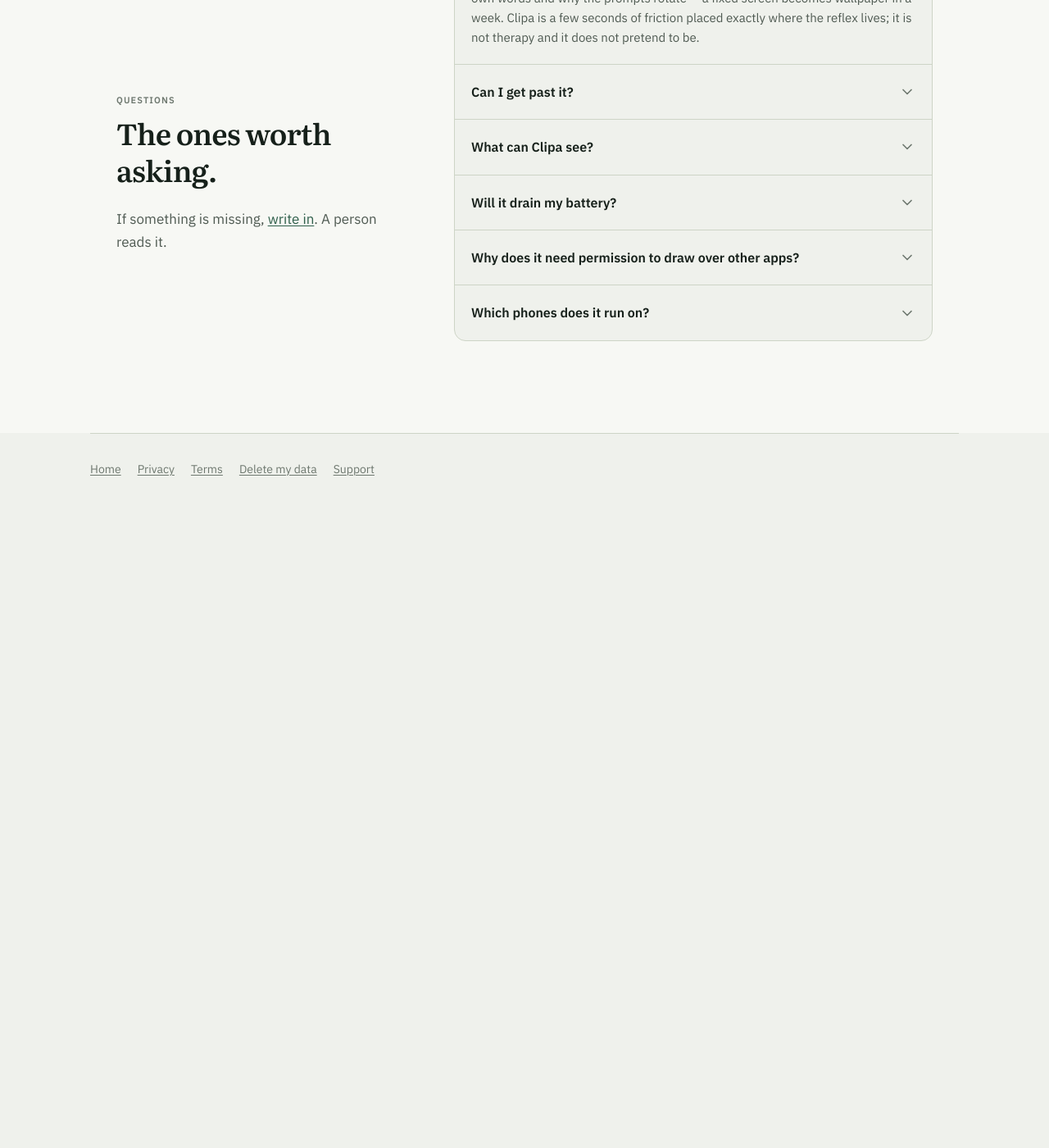
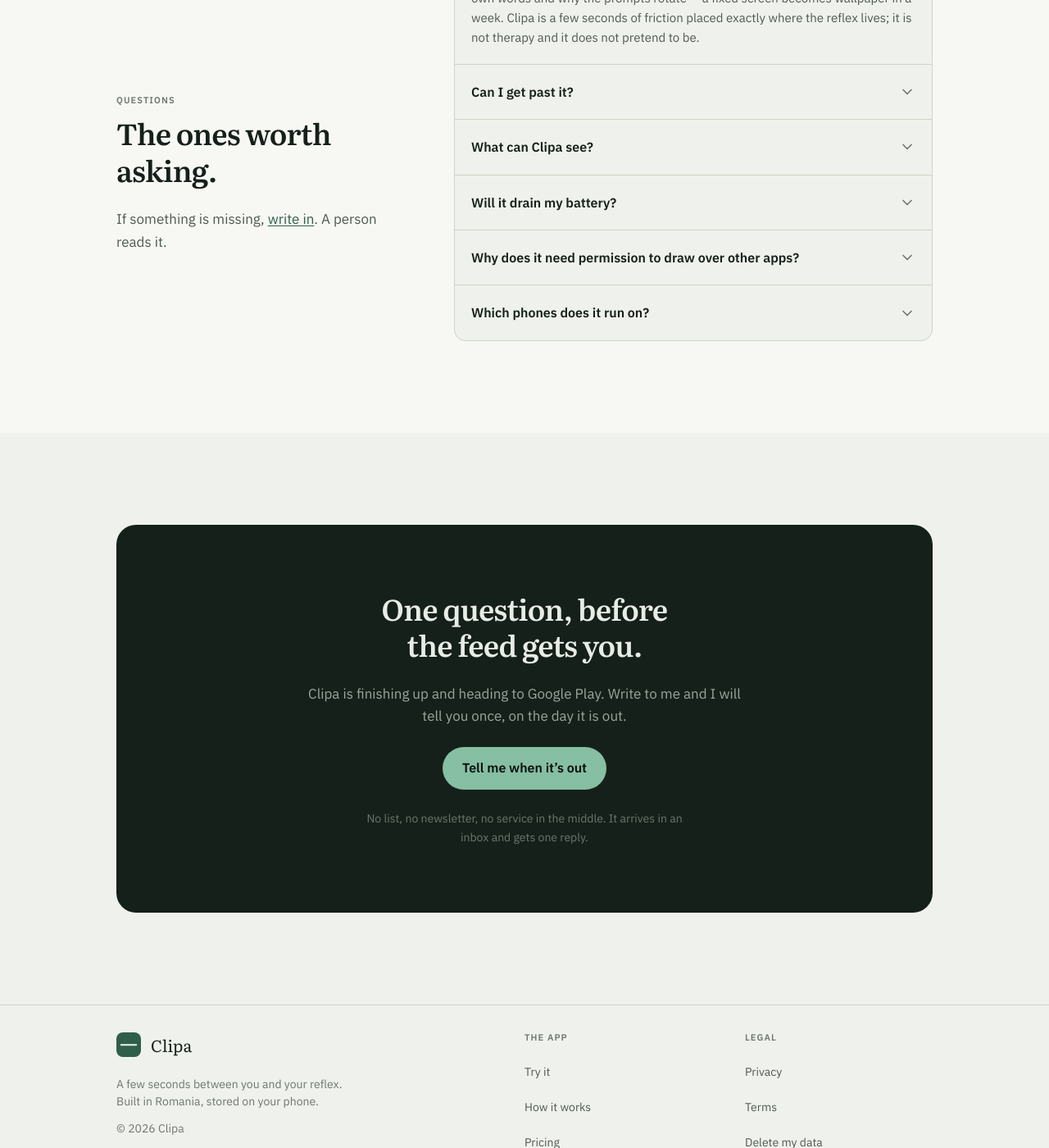
Before and after one commit to IosuaPallo/clipa-site, a Jekyll site: the page built from index.md, in a window 1280 px wide and 1400 px high, scrolled down 6611 px. Shown: the whole window at 82% size. Built offline with Jekyll 4.4.1, drawn with Linux system fonts in a browser that asks for light colours; before the commit the page ends 7241 px from its top, so only the background shows below that.

Commit message:
Section 9: the closing card, and a footer (#12)
The design drew an email FORM. There is no form.

Wiring a third-party list into this particular site would have the page
handing your address to a service in order to argue that nothing about you
leaves your phone. So it is a mailto: to the real address instead.

The honest consequence is that the promise gets STRONGER. The design's small
print read "one email, then the list is deleted", which is a claim someone has
to keep honouring. There is now no list at all: "No list, no newsletter, no
service in the middle. It arrives in an inbox and gets one reply." True by
construction rather than by discipline.

The card uses the app's own dark pair rather than an invented palette -
--ink-050 on --text with --green-400 for the action - so it reads as Clipa's
dark mode. Verified: #16201A, #E8ECE6, #86BFA3.

The footer replaces the layout's single row of links with three columns, and
its year comes from the date filter. A typed one is wrong every January and
nobody notices until March.

That is all nine sections.

Co-authored-by: Claude Opus 5 <noreply@anthropic.com>

```diff
--- /dev/null
+++ b/_includes/cta.html
@@ -0,0 +1,38 @@
+{%- comment -%}
+  Section 9.
+
+  The design drew an email FORM. There is no form, because there is no backend
+  and this is not the product to wire a third-party list into: a page whose
+  argument is that nothing about you leaves your phone should not hand your
+  address to a service in order to say so.
+
+  So it is a mailto:. The honest consequence is that the promise gets stronger
+  rather than weaker - the design's small print said "one email, then the list
+  is deleted", and now there is no list at all to delete. That is a claim that
+  cannot rot, which the other version could.
+
+  Colours are the app's own dark pair rather than an invented palette, so the
+  card reads as Clipa's dark mode: --ink-050 on --text, with --green-400 for
+  the action.
+{%- endcomment -%}
+<section class="section" id="cta">
+  <div class="frame">
+    <div class="cta">
+      <h2 class="cta__title">One question, before the feed gets you.</h2>
+      <p class="cta__body">
+        Clipa is finishing up and heading to Google Play. Write to me and I will
+        tell you once, on the day it is out.
+      </p>
+      <p class="cta__action">
+        <a class="btn cta__btn"
+           href="mailto:{{ site.contact_email }}?subject=Tell%20me%20when%20Clipa%20is%20out">
+          Tell me when it&rsquo;s out
+        </a>
+      </p>
+      <p class="cta__note">
+        No list, no newsletter, no service in the middle. It arrives in an inbox
+        and gets one reply.
+      </p>
+    </div>
+  </div>
+</section>
--- /dev/null
+++ b/_includes/footer.html
@@ -0,0 +1,32 @@
+{%- comment -%}
+  Three columns on the landing page. The year is derived rather than typed -
+  a hardcoded one is wrong every January and nobody notices for months.
+{%- endcomment -%}
+<footer class="site-footer">
+  <div class="frame footer">
+    <div class="footer__brand">
+      <span class="brand">
+        <span class="mark" aria-hidden="true"></span>
+        <span class="mark-name">Clipa</span>
+      </span>
+      <p>A few seconds between you and your reflex. Built in Romania, stored on your phone.</p>
+      <p class="footer__copy">&copy; {{ 'now' | date: "%Y" }} Clipa</p>
+    </div>
+
+    <nav class="footer__col" aria-label="The app">
+      <p class="eyebrow">The app</p>
+      <a href="{{ '/#try' | relative_url }}">Try it</a>
+      <a href="{{ '/#how' | relative_url }}">How it works</a>
+      <a href="{{ '/#pricing' | relative_url }}">Pricing</a>
+      <a href="{{ '/#faq' | relative_url }}">Questions</a>
+    </nav>
+
+    <nav class="footer__col" aria-label="Legal">
+      <p class="eyebrow">Legal</p>
+      <a href="{{ '/privacy/' | relative_url }}">Privacy</a>
+      <a href="{{ '/terms/' | relative_url }}">Terms</a>
+      <a href="{{ '/delete-my-data/' | relative_url }}">Delete my data</a>
+      <a href="{{ '/support/' | relative_url }}">Support</a>
+    </nav>
+  </div>
+</footer>
--- a/_layouts/landing.html
+++ b/_layouts/landing.html
@@ -33,16 +33,7 @@
   {{ content }}
 </main>
 
-<footer class="site-footer frame">
-  <nav aria-label="Footer">
-    <a href="{{ '/' | relative_url }}">Home</a>
-    <a href="{{ '/privacy/' | relative_url }}">Privacy</a>
-    <a href="{{ '/terms/' | relative_url }}">Terms</a>
-    <a href="{{ '/delete-my-data/' | relative_url }}">Delete my data</a>
-    <a href="{{ '/support/' | relative_url }}">Support</a>
-  </nav>
-  {% if site.developer %}<p>{{ site.developer }}</p>{% endif %}
-</footer>
+{% include footer.html %}
 
 <script src="{{ '/assets/site.js' | relative_url }}" defer></script>
 </body>
--- a/assets/site.css
+++ b/assets/site.css
@@ -755,3 +755,41 @@ th { color: var(--text); font-weight: 600; }
 @media (prefers-reduced-motion: reduce) {
   .faq__chev, .js-faq .faq__panel { transition: none; }
 }
+
+
+/* ---------------------------------------------------------------------------
+   Section 9 - the closing card
+
+   The app's own dark pair, not an invented palette: --ink-050 on --text with
+   --green-400 for the action. The card should read as Clipa's dark mode.
+   --------------------------------------------------------------------------- */
+
+.cta {
+  background: var(--text); border-radius: 24px;
+  padding: var(--s80) 64px; text-align: center;
+  display: flex; flex-direction: column; align-items: center; gap: var(--s24);
+}
+@media (max-width: 720px) { .cta { padding: var(--s40) var(--s24); } }
+
+.cta__title { margin: 0; color: var(--ink-050); max-width: 18ch; }
+.cta__body { margin: 0; color: var(--ink-200); max-width: 52ch; font-size: 17px; line-height: 27px; }
+.cta__action { margin: 0; }
+.cta__btn { background: var(--green-400); color: var(--ink-950); }
+.cta__btn:hover { background: #9BCDB2; color: var(--ink-950); }
+.cta__note { margin: 0; color: var(--ink-300); font-size: 14px; max-width: 46ch; }
+
+/* ---------------------------------------------------------------------------
+   Footer - three columns on the landing page
+   --------------------------------------------------------------------------- */
+
+.footer { display: grid; grid-template-columns: 2fr 1fr 1fr; gap: var(--s40); }
+@media (max-width: 720px) { .footer { grid-template-columns: 1fr 1fr; } .footer__brand { grid-column: 1 / -1; } }
+
+.footer__brand .brand { display: inline-flex; align-items: center; gap: var(--s12); }
+.footer__brand p { margin: var(--s16) 0 0; max-width: 34ch; font-size: 14px; line-height: 21px; color: var(--text-3); }
+.footer__copy { margin-top: var(--s12) !important; }
+
+.footer__col { display: flex; flex-direction: column; gap: var(--s8); }
+.footer__col .eyebrow { margin: 0 0 var(--s4); }
+.footer__col a { font-size: 14px; color: var(--text-2); text-decoration: none; }
+.footer__col a:hover { color: var(--text); text-decoration: underline; }
--- a/index.md
+++ b/index.md
@@ -19,3 +19,5 @@ layout: landing
 {% include pricing.html %}
 
 {% include faq.html %}
+
+{% include cta.html %}
```
